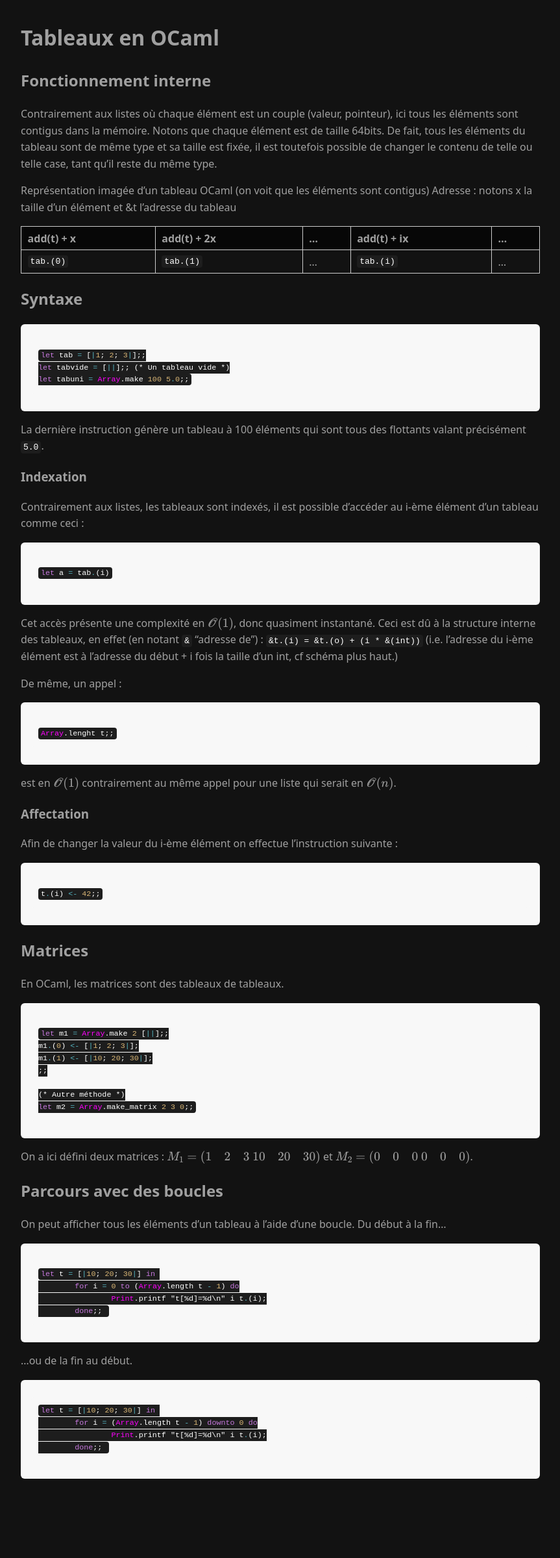
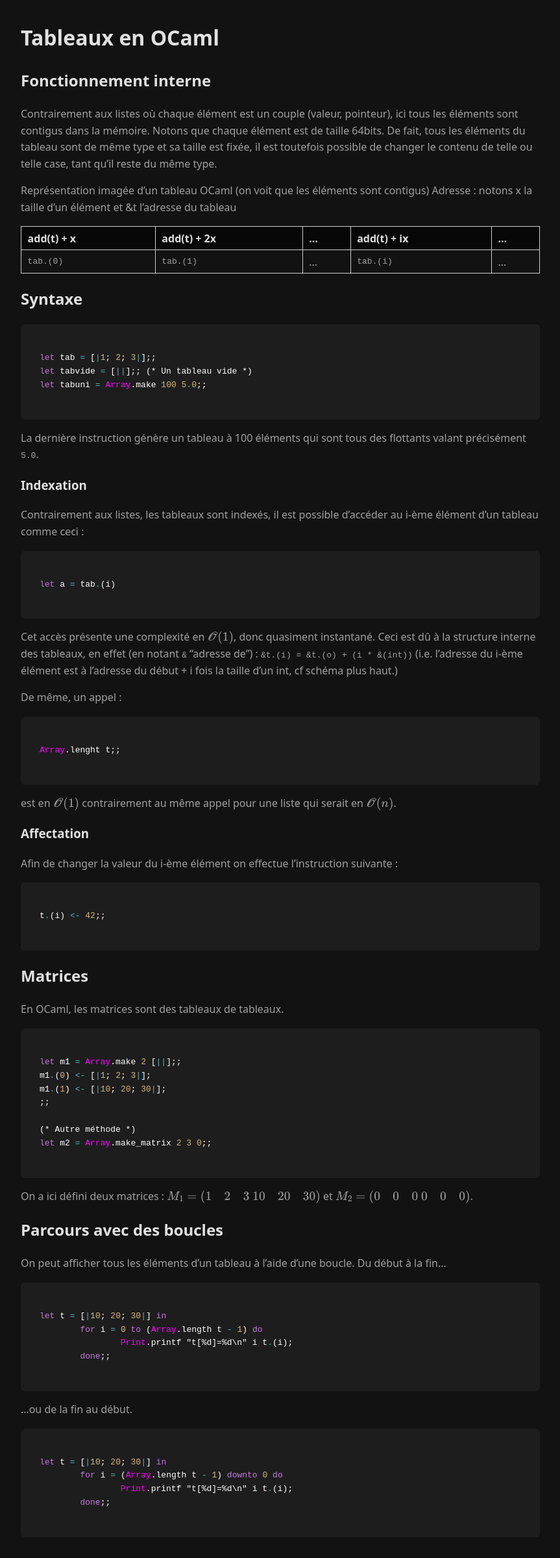
Before and after one commit to Bananachu/bananachu.github.io, a Jekyll site: the page built from info/tableaux.md, in a window 1280 px wide. Shown: the whole page at 65% size, without its empty margins (208-1071 px from the left). Built offline with Jekyll 4.4.1, drawn with Linux system fonts in a browser that asks for light colours; before the commit the page ends 2308 px from its top, so only the background shows below that.

Commit message:
Update default.html

```diff
--- a/_layouts/default.html
+++ b/_layouts/default.html
@@ -23,11 +23,14 @@
       background-color:#121212;
       color: #a0a0a0;
     }
-    code {
-      background-color: #1d1d1d;
-      color:#fff;
-      padding: 2px 4px;
-      border-radius: 4px;
+    h1 {
+      color:#e1e1e1;
+    }
+    h2 {
+      color:#e1e1e1;
+    }
+    h3 {
+      color:#e1e1e1;
     }
     table {
       border-collapse: collapse;
@@ -41,6 +44,7 @@
     }
     th {
       background-color: #070707;
+      color:#e1e1e1
     }
     pre {
       background: #f4f4f4;
@@ -49,17 +53,16 @@
       overflow-x: auto;
     }
     .highlight {
-  background: #f8f8f8;
+      background: #1d1d1d;
+      color: #ffffff;
       border-radius: 6px;
       padding: 1em;
       overflow-x: auto;
       margin: 1em 0;
-  font-size: 0.95em;
     }
     a {
        color:#c24d1e;
     }
-/* Couleurs inspirées de GitHub */
     .highlight .k  { color: #c678dd; }  /* keyword */
     .highlight .s  { color: #98c379; }  /* string */
     .highlight .c1 { color: #7d8799; }  /* comment */
@@ -68,8 +71,6 @@ a {
     .highlight .nb { color: #cd646c; }  /* builtins */
     .highlight .mi { color: #d9b676; }  /* numbers */
     .highlight .nn { color: #ff00ff; }  /* class/module */
-
-
   </style>
 </head>
 <body>
```
Lines whose indentation alone changed are shown as unchanged.
